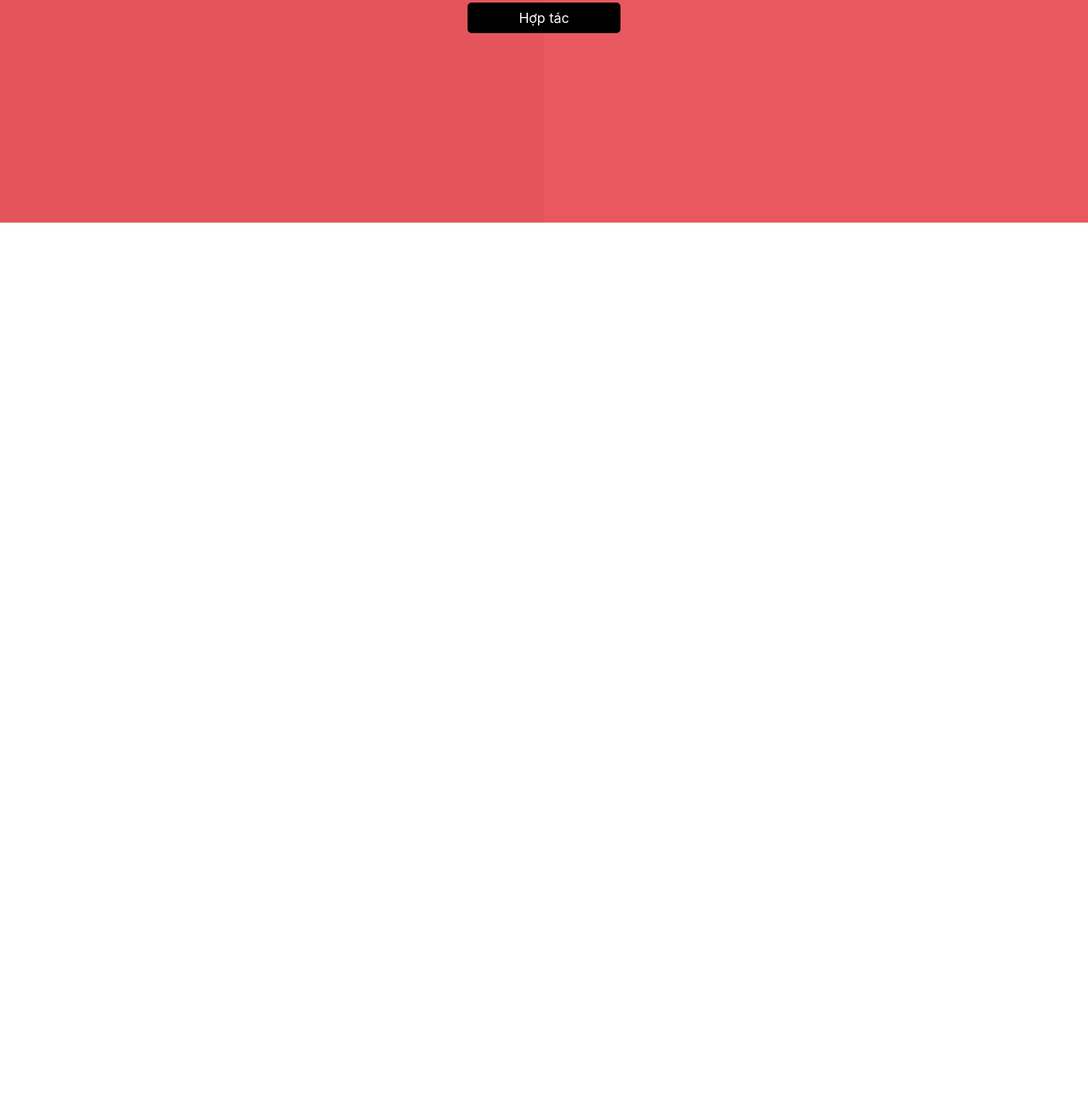
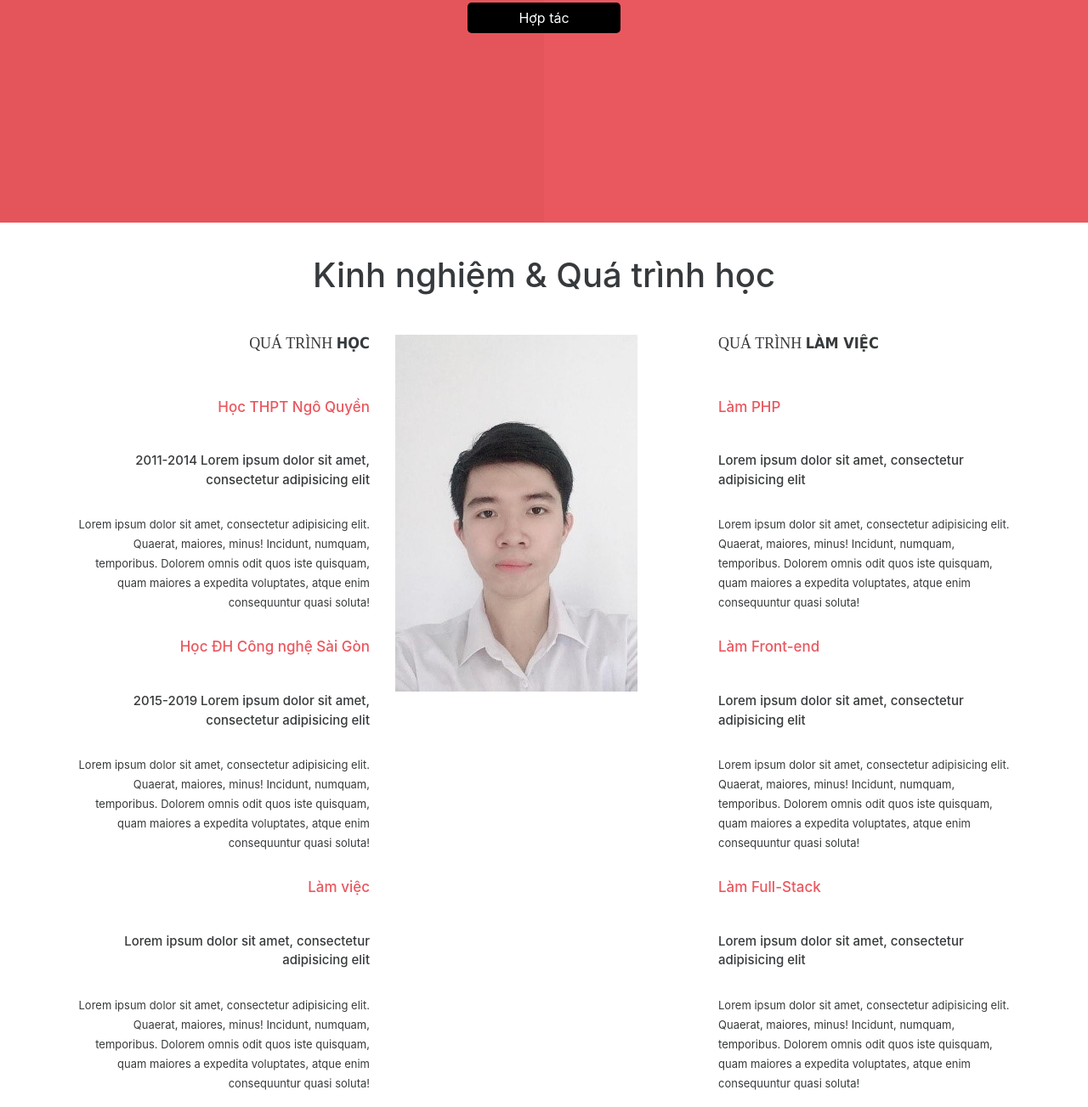
Before and after one commit to huynhtamit/huynhtamit.github.io, a plain HTML site: page index.html in a window 1280 px wide. Shown: the part 538-1841 px from the top of the page at 85% size. Before the commit the page ends 800 px from the top, so only its background shows below. Drawn offline with Linux system fonts and the light colour scheme.

Commit message:
sua css khoi edu

```diff
--- a/1.css
+++ b/1.css
@@ -1,4 +1,28 @@
 *{margin: 0;padding: 0;}
+
+.col-sm-12.tieudeto {
+    margin: 40px 0px;
+}
+
+span.motaqt {
+    font-size: 15px;
+    font-weight: 500;
+    padding: 20px 0px;
+    display: block;
+}
+
+.khoittnho p {
+    font-size: 13px;
+    padding-top: 10px;
+    line-height: 23px;
+    width: 100%;
+}
+
+h3.tieudecap3 {
+    font-size: 17px;
+    color: #e9585f;
+    padding: 15px 0px;
+}
 
 .thongtin .nutt {
     width: 180px;
@@ -82,10 +106,28 @@ a.navbar-brand {
     margin: 0;
     height: 97px;
 }
+span.dam
+{
+	font-weight: bold;
+	font-family: tahoma;
+}
+
+h2.tieudecap2
+{
+	font-weight: normal;
+	font-family: 'segoe ui light';
+	font-size: 18px;
+	text-transform: uppercase;
+	margin-bottom: 40px;
+}
 @media (max-width: 576px)
 {
 	*{}
+h2.tieudecap2
+{
 
+	margin-top: 20px;
+}
 a.navbar-brand {
     display: block;
     width: 100%;
@@ -102,3 +144,4 @@ li.nav-item a.nav-link {
     position: relative;
     left: -46px;
 }
+}
--- a/index.html
+++ b/index.html
@@ -49,5 +49,53 @@
      		</div>
      	</div>
      </div>
+     <div class="edu">
+     	<div class="container">
+     		<div class="row">
+     			<div class="col-sm-12 tieudeto text-xs-center">
+     				<h1>Kinh nghiệm & Quá trình học</h1>
+     			</div>
+     			<div class="col-sm-4 cot1_3">
+     				<h2 class="tieudecap2 text-xs-center text-sm-right">Quá trình <span class="dam">học</span></h2>
+     				<div class="khoittnho text-xs-center text-sm-right">
+     					<h3 class="tieudecap3">Học THPT Ngô Quyền</h3>
+     					<span class="motaqt">2011-2014 Lorem ipsum dolor sit amet, consectetur adipisicing elit</span>
+     					<p>Lorem ipsum dolor sit amet, consectetur adipisicing elit. Quaerat, maiores, minus! Incidunt, numquam, temporibus. Dolorem omnis odit quos iste quisquam, quam maiores a expedita voluptates, atque enim consequuntur quasi soluta!</p>
+     				</div>
+     				<div class="khoittnho text-xs-center text-sm-right">
+     					<h3 class="tieudecap3">Học ĐH Công nghệ Sài Gòn</h3>
+     					<span class="motaqt">2015-2019 Lorem ipsum dolor sit amet, consectetur adipisicing elit</span>
+     					<p>Lorem ipsum dolor sit amet, consectetur adipisicing elit. Quaerat, maiores, minus! Incidunt, numquam, temporibus. Dolorem omnis odit quos iste quisquam, quam maiores a expedita voluptates, atque enim consequuntur quasi soluta!</p>
+     				</div>
+     				<div class="khoittnho text-xs-center text-sm-right">
+     					<h3 class="tieudecap3">Làm việc</h3>
+     					<span class="motaqt">Lorem ipsum dolor sit amet, consectetur adipisicing elit</span>
+     					<p>Lorem ipsum dolor sit amet, consectetur adipisicing elit. Quaerat, maiores, minus! Incidunt, numquam, temporibus. Dolorem omnis odit quos iste quisquam, quam maiores a expedita voluptates, atque enim consequuntur quasi soluta!</p>
+     				</div>
+     			</div>
+     			<div class="col-sm-4 cot2_3">
+     				<img src="images/avatar.jpg" alt="">
+     			</div>
+     			<div class="col-sm-4 cot3_3">
+     				<h2 class="tieudecap2 text-xs-center text-sm-left">Quá trình <span class="dam">làm việc</span></h2>
+     				<div class="khoittnho text-xs-center text-sm-left">
+     					<h3 class="tieudecap3">Làm PHP </h3>
+     					<span class="motaqt">Lorem ipsum dolor sit amet, consectetur adipisicing elit</span>
+     					<p>Lorem ipsum dolor sit amet, consectetur adipisicing elit. Quaerat, maiores, minus! Incidunt, numquam, temporibus. Dolorem omnis odit quos iste quisquam, quam maiores a expedita voluptates, atque enim consequuntur quasi soluta!</p>
+     				</div>
+     				<div class="khoittnho text-xs-center text-sm-left">
+     					<h3 class="tieudecap3">Làm Front-end</h3>
+     					<span class="motaqt">Lorem ipsum dolor sit amet, consectetur adipisicing elit</span>
+     					<p>Lorem ipsum dolor sit amet, consectetur adipisicing elit. Quaerat, maiores, minus! Incidunt, numquam, temporibus. Dolorem omnis odit quos iste quisquam, quam maiores a expedita voluptates, atque enim consequuntur quasi soluta!</p>
+     				</div>
+     				<div class="khoittnho text-xs-center text-sm-left">
+     					<h3 class="tieudecap3">Làm Full-Stack</h3>
+     					<span class="motaqt">Lorem ipsum dolor sit amet, consectetur adipisicing elit</span>
+     					<p>Lorem ipsum dolor sit amet, consectetur adipisicing elit. Quaerat, maiores, minus! Incidunt, numquam, temporibus. Dolorem omnis odit quos iste quisquam, quam maiores a expedita voluptates, atque enim consequuntur quasi soluta!</p>
+     				</div>
+     			</div>
+     		</div>
+     	</div>
+     </div>
 </body>
 </html>
```
